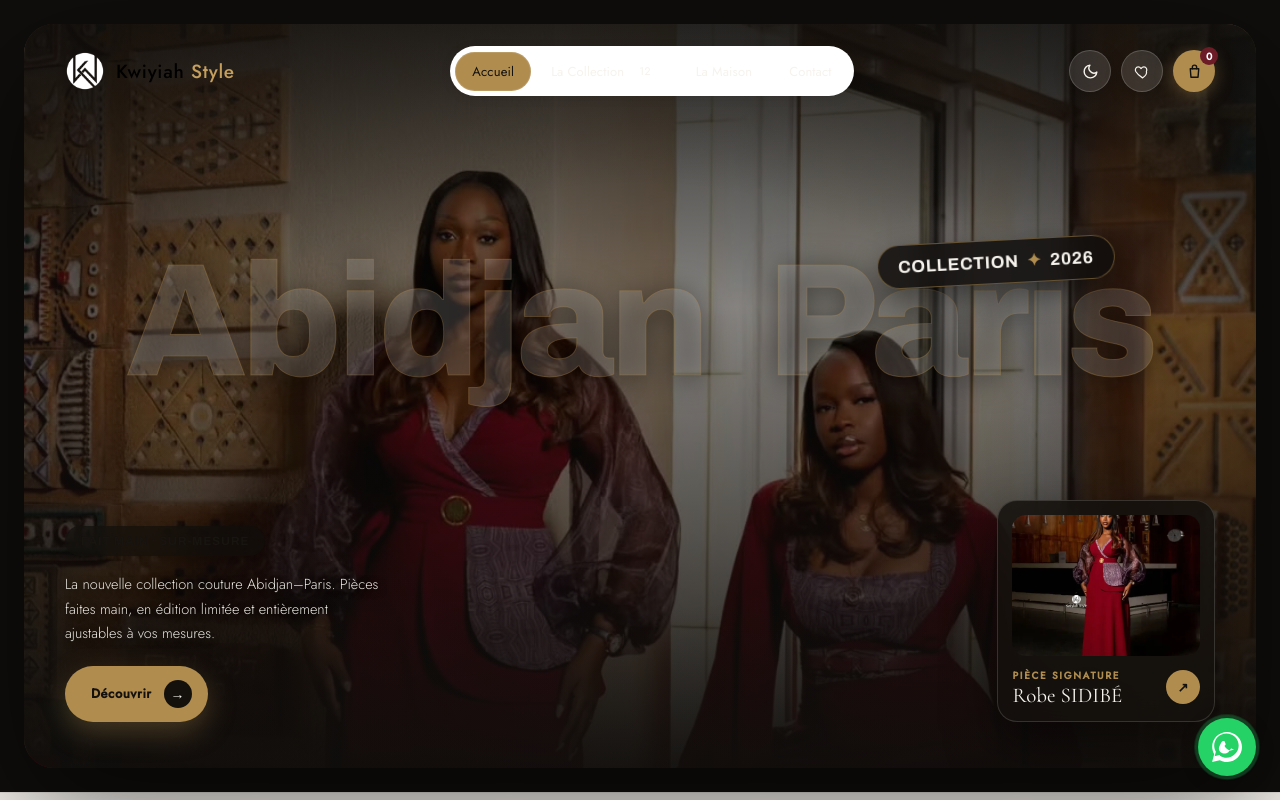
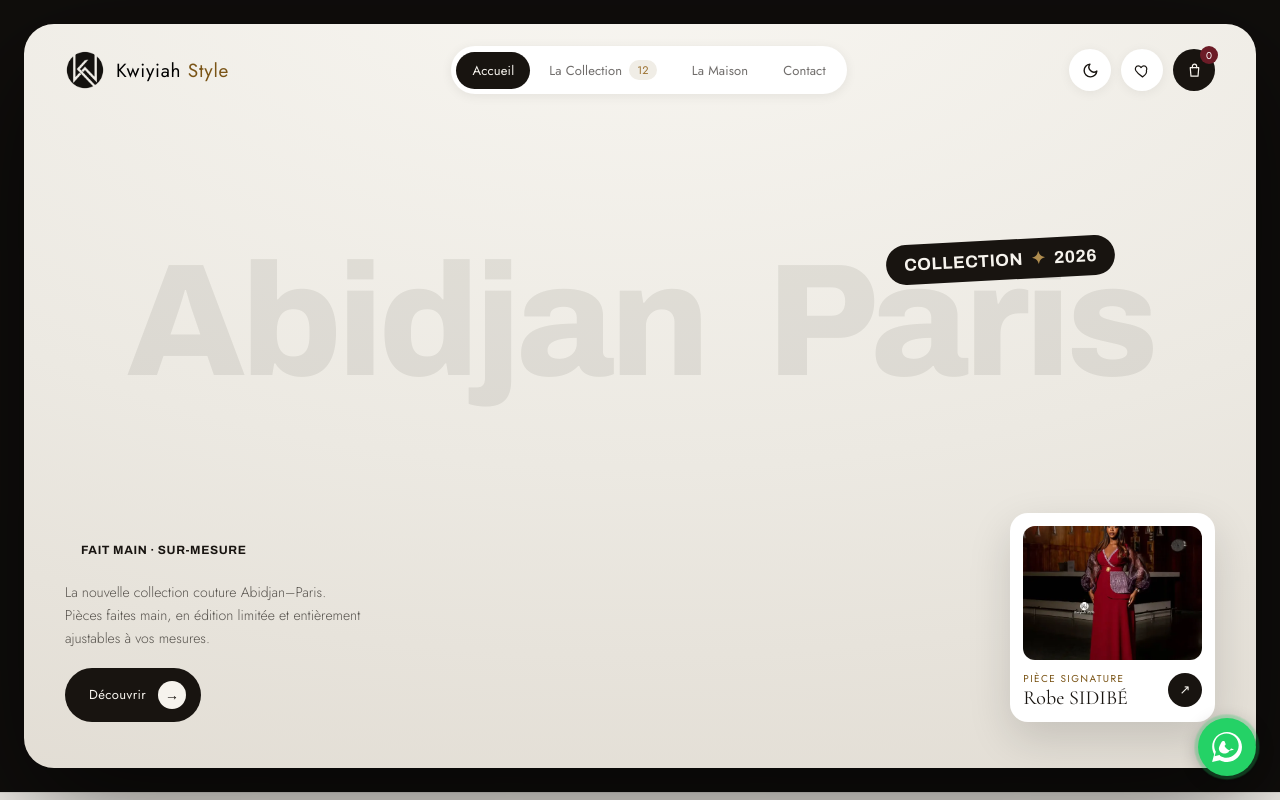
Before and after one commit to ephremkouadio2003-prog/kwiyiah, a website: page site/index.html in a window 1280 px wide. Shown: the top 800 px of the page. Drawn offline with nearby package versions, Linux system fonts and the light colour scheme.

Commit message:
revert: retrait de l'image de fond du héros tout en conservant le modèle AKOUBA

```diff
--- a/site/index.html
+++ b/site/index.html
@@ -505,23 +505,18 @@ a{color:inherit;text-decoration:none}
 <div>
   <!-- HERO VITRINE (style Gravity Free) -->
   <section style="padding:clamp(12px,2vw,24px);background:#100e0c">
-    <div class="kw-hero-inner" style="position:relative;border-radius:30px;overflow:hidden;background:#100e0c;min-height:min(840px,93vh);box-shadow:0 40px 120px rgba(0,0,0,.55)">
-      <!-- FOND ÉDITORIAL HAUTE COUTURE AVEC VOILE DE CONTRASTE -->
-      <div class="kw-hero-bg-media" style="position:absolute;inset:0;z-index:1;overflow:hidden;pointer-events:none">
-        <img fetchpriority="high" decoding="async" src="assets/eva-sidibe.webp" srcset="assets/eva-sidibe-540.webp 540w, assets/eva-sidibe.webp 1080w" sizes="100vw" alt="Kwiyiah Style Haute Couture" style="width:100%;height:100%;object-fit:cover;object-position:center 22%;filter:brightness(0.72) saturate(1.18)">
-        <div style="position:absolute;inset:0;background:linear-gradient(180deg, rgba(16,14,12,0.82) 0%, rgba(16,14,12,0.3) 38%, rgba(16,14,12,0.58) 68%, rgba(16,14,12,0.94) 100%)"></div>
-        <div style="position:absolute;inset:0;background:radial-gradient(ellipse at 50% 50%, transparent 40%, rgba(16,14,12,0.65) 100%)"></div>
-      </div>
-
+    <div class="kw-hero-inner" style="position:relative;border-radius:30px;overflow:hidden;background:radial-gradient(135% 120% at 50% -10%,#f8f6f1 0%,#ece9e2 58%,#e2ddd4 100%);min-height:min(840px,93vh);box-shadow:0 40px 120px rgba(0,0,0,.55)">
       <!-- BAR -->
       <div class="kw-header-bar" style="position:absolute;top:0;left:0;right:0;z-index:6;display:flex;align-items:center;justify-content:space-between;padding:22px clamp(18px,3.2vw,48px)">
+        <!-- Logo et icônes forment une seule ligne ; sur mobile, c'est cette
+             ligne qui reste visible, la navigation passant en dessous. -->
         <div class="kw-header-top">
-        <button type="button" onClick="{{ goAccueil }}" aria-label="Kwiyiah Style — retour à l'accueil" style="background:transparent;border:0;padding:0;font:inherit;text-align:inherit;display:flex;align-items:center;gap:11px;cursor:pointer;color:#f6f3ed !important">
-          <img src="assets/markw.png" alt="" width="40" height="40" style="width:40px;height:40px">
-          <span style="font-size:19px;letter-spacing:.04em;color:#f6f3ed !important;font-weight:500">Kwiyiah <span style="color:#c59f5b">Style</span></span>
+        <button type="button" onClick="{{ goAccueil }}" aria-label="Kwiyiah Style — retour à l'accueil" style="background:transparent;border:0;padding:0;font:inherit;text-align:inherit;display:flex;align-items:center;gap:11px;cursor:pointer;color:#181410 !important">
+          <img src="assets/markd.png" alt="" width="40" height="40" style="width:40px;height:40px">
+          <span style="font-size:19px;letter-spacing:.04em;color:#181410 !important">Kwiyiah <span style="color:#7a5416">Style</span></span>
         </button>
         <div class="kw-header-actions" style="display:flex;align-items:center;gap:10px">
-          <button onClick="{{ toggleTheme }}" aria-label="{{ themeLabel }}" title="{{ themeLabel }}" style="width:42px;height:42px;border-radius:50%;background:rgba(255,255,255,0.12);backdrop-filter:blur(14px);border:1px solid rgba(255,255,255,0.18);color:#f6f3ed;display:flex;align-items:center;justify-content:center;transition:var(--theme-transition);box-shadow:0 4px 16px rgba(0,0,0,0.25)">
+          <button onClick="{{ toggleTheme }}" aria-label="{{ themeLabel }}" title="{{ themeLabel }}" style="width:42px;height:42px;border-radius:50%;background:#fff;box-shadow:0 2px 12px rgba(0,0,0,.06);color:#181410;display:flex;align-items:center;justify-content:center;transition:var(--theme-transition)">
             <sc-if value="{{ isDarkTheme }}" hint-placeholder-val="{{ true }}">
               <svg width="18" height="18" viewBox="0 0 24 24" fill="none" stroke="currentColor" stroke-width="2" stroke-linecap="round" stroke-linejoin="round"><circle cx="12" cy="12" r="5"/><line x1="12" y1="1" x2="12" y2="3"/><line x1="12" y1="21" x2="12" y2="23"/><line x1="4.22" y1="4.22" x2="5.64" y2="5.64"/><line x1="18.36" y1="18.36" x2="19.78" y2="19.78"/><line x1="1" y1="12" x2="3" y2="12"/><line x1="21" y1="12" x2="23" y2="12"/><line x1="4.22" y1="19.78" x2="5.64" y2="18.36"/><line x1="18.36" y1="5.64" x2="19.78" y2="4.22"/></svg>
             </sc-if>
@@ -529,13 +524,13 @@ a{color:inherit;text-decoration:none}
               <svg width="17" height="17" viewBox="0 0 24 24" fill="none" stroke="currentColor" stroke-width="2" stroke-linecap="round" stroke-linejoin="round"><path d="M21 12.79A9 9 0 1 1 11.21 3 7 7 0 0 0 21 12.79z"/></svg>
             </sc-if>
           </button>
-          <button onClick="{{ goFavorites }}" aria-label="{{ favLabelNav }}" title="Favoris" style="position:relative;width:42px;height:42px;border-radius:50%;background:rgba(255,255,255,0.12);backdrop-filter:blur(14px);border:1px solid rgba(255,255,255,0.18);box-shadow:0 4px 16px rgba(0,0,0,.25);color:#f6f3ed;display:flex;align-items:center;justify-content:center"><svg width="17" height="17" viewBox="0 0 24 24" fill="none" stroke="currentColor" stroke-width="1.7" stroke-linecap="round" stroke-linejoin="round"><path d="M12 21s-7-4.6-9.5-9C1 9 2.5 5.5 6 5.5c2 0 3.2 1.2 4 2.3.8-1.1 2-2.3 4-2.3 3.5 0 5 3.5 3.5 6.5C19 16.4 12 21 12 21z"/></svg><sc-if value="{{ hasFav }}" hint-placeholder-val="{{ false }}"><span style="position:absolute;top:-3px;right:-3px;min-width:18px;height:18px;padding:0 4px;background:#b08d4f;color:#14110d;font-weight:700;border-radius:30px;font-size:10px;display:flex;align-items:center;justify-content:center">{{ favCount }}</span></sc-if></button>
-          <button onClick="{{ openCart }}" aria-label="{{ cartLabel }}" title="Panier" style="position:relative;width:42px;height:42px;border-radius:50%;background:#b08d4f;color:#14110d;box-shadow:0 4px 18px rgba(176,141,79,.4);display:flex;align-items:center;justify-content:center"><svg width="17" height="17" viewBox="0 0 24 24" fill="none" stroke="currentColor" stroke-width="2" stroke-linecap="round" stroke-linejoin="round"><path d="M6 8h12l-1 12H7L6 8z"/><path d="M9 8V6a3 3 0 0 1 6 0v2"/></svg><span style="position:absolute;top:-3px;right:-3px;min-width:18px;height:18px;padding:0 4px;background:#6c1c27;color:#fff;font-weight:700;border-radius:30px;font-size:10px;display:flex;align-items:center;justify-content:center">{{ cartCount }}</span></button>
+          <button onClick="{{ goFavorites }}" aria-label="{{ favLabelNav }}" title="Favoris" style="position:relative;width:42px;height:42px;border-radius:50%;background:#fff;box-shadow:0 2px 12px rgba(0,0,0,.06);color:#181410;display:flex;align-items:center;justify-content:center"><svg width="17" height="17" viewBox="0 0 24 24" fill="none" stroke="currentColor" stroke-width="1.7" stroke-linecap="round" stroke-linejoin="round"><path d="M12 21s-7-4.6-9.5-9C1 9 2.5 5.5 6 5.5c2 0 3.2 1.2 4 2.3.8-1.1 2-2.3 4-2.3 3.5 0 5 3.5 3.5 6.5C19 16.4 12 21 12 21z"/></svg><sc-if value="{{ hasFav }}" hint-placeholder-val="{{ false }}"><span style="position:absolute;top:-3px;right:-3px;min-width:18px;height:18px;padding:0 4px;background:#9a6f2e;color:#fff;border-radius:30px;font-size:10px;display:flex;align-items:center;justify-content:center">{{ favCount }}</span></sc-if></button>
+          <button onClick="{{ openCart }}" aria-label="{{ cartLabel }}" title="Panier" style="position:relative;width:42px;height:42px;border-radius:50%;background:#181410;color:#f6f3ed;display:flex;align-items:center;justify-content:center"><svg width="17" height="17" viewBox="0 0 24 24" fill="none" stroke="currentColor" stroke-width="1.7" stroke-linecap="round" stroke-linejoin="round"><path d="M6 8h12l-1 12H7L6 8z"/><path d="M9 8V6a3 3 0 0 1 6 0v2"/></svg><span style="position:absolute;top:-3px;right:-3px;min-width:18px;height:18px;padding:0 4px;background:#6c1c27;color:#fff;border-radius:30px;font-size:10px;display:flex;align-items:center;justify-content:center">{{ cartCount }}</span></button>
         </div>
         </div>
         <nav class="kw-header-nav" aria-label="Navigation principale">
-          <sc-for list="{{ heroNav }}" as="n" hint-placeholder-count="4">
-            <button onClick="{{ n.onClick }}" style="display:inline-flex;align-items:center;gap:7px;padding:9px 16px;border-radius:30px;font-size:13px;letter-spacing:.01em;background:{{ n.bg }};color:{{ n.color }};border:1px solid rgba(255,255,255,0.12)">{{ n.label }}<sc-if value="{{ n.hasBadge }}" hint-placeholder-val="{{ false }}"><span style="padding:2px 8px;background:{{ n.badgeBg }};border-radius:30px;font-size:11px;color:{{ n.badgeColor }}">{{ n.badge }}</span></sc-if></button>
+          <sc-for list="{{ nav }}" as="n" hint-placeholder-count="4">
+            <button onClick="{{ n.onClick }}" style="display:inline-flex;align-items:center;gap:7px;padding:9px 16px;border-radius:30px;font-size:13px;letter-spacing:.01em;background:{{ n.bg }};color:{{ n.color }}">{{ n.label }}<sc-if value="{{ n.hasBadge }}" hint-placeholder-val="{{ false }}"><span style="padding:2px 8px;background:{{ n.badgeBg }};border-radius:30px;font-size:11px;color:{{ n.badgeColor }}">{{ n.badge }}</span></sc-if></button>
           </sc-for>
         </nav>
 
@@ -543,27 +538,31 @@ a{color:inherit;text-decoration:none}
 
       <h1 class="kw-sr-only">Kwiyiah Style — haute couture sur-mesure, collection Abidjan-Paris</h1>
       <!-- TITRE EN FOND -->
-      <div class="kw-hero-title" aria-hidden="true" style="position:absolute;z-index:2;top:40%;left:0;right:0;transform:translateY(-50%);margin:0;text-align:center;font-family:'Archivo',sans-serif;font-weight:800;font-size:clamp(58px,12.5vw,208px);line-height:.84;letter-spacing:-.03em;word-spacing:.22em;color:rgba(246,243,237,0.16);text-shadow:0 4px 30px rgba(0,0,0,0.5);white-space:nowrap;pointer-events:none;-webkit-text-stroke:1px rgba(176,141,79,0.32)">Abidjan Paris</div>
+      <!-- Espace ordinaire (et non insécable) + word-spacing : le mot « Paris »
+           peut passer à la ligne sur mobile, où le titre débordait de 50 px. -->
+      <div class="kw-hero-title" aria-hidden="true" style="position:absolute;z-index:2;top:40%;left:0;right:0;transform:translateY(-50%);margin:0;text-align:center;font-family:'Archivo',sans-serif;font-weight:800;font-size:clamp(58px,12.5vw,208px);line-height:.84;letter-spacing:-.03em;word-spacing:.22em;color:rgba(24,20,16,0.08);white-space:nowrap;pointer-events:none">Abidjan Paris</div>
+
+      <!-- Emplacement du visuel central du héros. L'ancienne vidéo détourée
+           (assets/vetement.mp4 + canvas) a été retirée ; déposer ici le nouveau
+           média (img ou video) dans ce conteneur. -->
+      <div class="kw-hero-media" style="position:absolute;z-index:3;left:50%;bottom:0;transform:translateX(-50%);width:clamp(330px,47vw,660px);height:min(820px,88vh);pointer-events:none"></div>
 
       <!-- BADGE -->
-      <div class="kw-hero-badge" style="position:absolute;z-index:5;top:29%;right:clamp(30px,11vw,180px);transform:rotate(-3deg);display:inline-flex;align-items:center;gap:8px;padding:11px 20px;background:rgba(16,14,12,0.85);backdrop-filter:blur(14px);color:#f6f3ed;border:1px solid rgba(176,141,79,0.5);border-radius:40px;font-family:'Archivo',sans-serif;font-weight:700;font-size:clamp(12px,1.35vw,18px);letter-spacing:.04em;box-shadow:0 12px 30px rgba(0,0,0,0.5)">COLLECTION <span style="color:#b08d4f">✦</span> 2026</div>
+      <div class="kw-hero-badge" style="position:absolute;z-index:5;top:29%;right:clamp(30px,11vw,180px);transform:rotate(-3deg);display:inline-flex;align-items:center;gap:8px;padding:10px 18px;background:#181410;color:#f6f3ed;border-radius:40px;font-family:'Archivo',sans-serif;font-weight:700;font-size:clamp(12px,1.35vw,19px);letter-spacing:.03em">COLLECTION <span style="color:#b08d4f">✦</span> 2026</div>
 
       <!-- COPIE BAS GAUCHE -->
-      <div class="kw-hero-copy" style="position:absolute;z-index:5;left:clamp(18px,3.2vw,48px);bottom:clamp(26px,3.6vw,50px);max-width:320px">
-        <div style="display:inline-flex;align-items:center;padding:8px 16px;border:1.5px solid #b08d4f !important;background:rgba(16,14,12,0.65);backdrop-filter:blur(12px);border-radius:40px;font-family:'Archivo',sans-serif;font-weight:700;font-size:12px;letter-spacing:.06em;color:#d4af37 !important;margin-bottom:16px;box-shadow:0 4px 16px rgba(0,0,0,0.3)">FAIT MAIN · SUR-MESURE</div>
-        <p style="font-size:14.5px;line-height:1.7;color:rgba(246,243,237,.95);font-weight:300;margin-bottom:20px;text-shadow:0 2px 8px rgba(0,0,0,0.7)">La nouvelle collection couture Abidjan–Paris. Pièces faites main, en édition limitée et entièrement ajustables à vos mesures.</p>
-        <button onClick="{{ goBoutique }}" style="display:inline-flex;align-items:center;gap:12px;padding:14px 16px 14px 26px;background:#b08d4f;color:#14110d;font-weight:600;border-radius:40px;font-size:13px;letter-spacing:.04em;box-shadow:0 10px 28px rgba(176,141,79,0.35);border:0;cursor:pointer" style-hover="background:#c9a96a;transform:translateY(-2px)">Découvrir <span style="width:28px;height:28px;border-radius:50%;background:#14110d;color:#f6f3ed;display:flex;align-items:center;justify-content:center;font-size:14px">→</span></button>
+      <div class="kw-hero-copy" style="position:absolute;z-index:5;left:clamp(18px,3.2vw,48px);bottom:clamp(26px,3.6vw,50px);max-width:300px">
+        <div style="display:inline-flex;align-items:center;padding:8px 16px;border:1.5px solid #181410 !important;border-radius:40px;font-family:'Archivo',sans-serif;font-weight:700;font-size:12px;letter-spacing:.05em;color:#181410 !important;margin-bottom:16px">FAIT MAIN · SUR-MESURE</div>
+        <p style="font-size:14px;line-height:1.65;color:rgba(24,20,16,.7);font-weight:300;margin-bottom:18px">La nouvelle collection couture Abidjan–Paris. Pièces faites main, en édition limitée et entièrement ajustables à vos mesures.</p>
+        <button onClick="{{ goBoutique }}" style="display:inline-flex;align-items:center;gap:12px;padding:13px 15px 13px 24px;background:#181410;color:#f6f3ed;border-radius:40px;font-size:13px;letter-spacing:.03em" style-hover="background:#9a6f2e">Découvrir <span style="width:28px;height:28px;border-radius:50%;background:#f6f3ed;color:#181410;display:flex;align-items:center;justify-content:center;font-size:14px">→</span></button>
       </div>
 
       <!-- CARTE PRODUIT BAS DROITE -->
-      <div onClick="{{ goSidibe }}" onKeyDown="{{ goSidibeKey }}" role="button" tabindex="0" aria-label="Voir la robe SIDIBÉ" class="kw-hero-card" style="position:absolute;z-index:5;right:clamp(18px,3.2vw,48px);bottom:clamp(26px,3.6vw,50px);display:flex;flex-direction:column;gap:12px;width:clamp(190px,17vw,230px);padding:14px;background:rgba(20,17,14,0.85);backdrop-filter:blur(20px);border:1px solid rgba(255,255,255,0.14);border-radius:20px;box-shadow:0 20px 50px rgba(0,0,0,.5);text-align:left;color:#f6f3ed;cursor:pointer;transition:transform .2s ease,box-shadow .2s ease" style-hover="transform:translateY(-4px);box-shadow:0 24px 60px rgba(0,0,0,.65);border-color:rgba(176,141,79,0.5)">
-        <div style="overflow:hidden;border-radius:14px;aspect-ratio:4/3;background:#181410"><img fetchpriority="high" decoding="async" src="assets/sidibe-1.webp" srcset="assets/sidibe-1-540.webp 540w, assets/sidibe-1.webp 1080w" sizes="(max-width:768px) 84px, 222px" alt="Robe SIDIBÉ" style="width:100%;height:100%;object-fit:cover"></div>
+      <div onClick="{{ goSidibe }}" onKeyDown="{{ goSidibeKey }}" role="button" tabindex="0" aria-label="Voir la robe SIDIBÉ" class="kw-hero-card" style="position:absolute;z-index:5;right:clamp(18px,3.2vw,48px);bottom:clamp(26px,3.6vw,50px);display:flex;flex-direction:column;gap:11px;width:clamp(180px,16vw,222px);padding:13px;background:#fff;border-radius:18px;box-shadow:0 16px 44px rgba(0,0,0,.14);text-align:left;color:var(--text-primary);cursor:pointer" style-hover="box-shadow:0 22px 60px rgba(0,0,0,.2)">
+        <div style="overflow:hidden;border-radius:12px;aspect-ratio:4/3;background:#ece9e2"><img fetchpriority="high" decoding="async" src="assets/sidibe-1.webp" srcset="assets/sidibe-1-540.webp 540w, assets/sidibe-1.webp 1080w" sizes="(max-width:768px) 84px, 222px" alt="Robe SIDIBÉ" style="width:100%;height:100%;object-fit:cover"></div>
         <div style="display:flex;align-items:center;justify-content:space-between;gap:10px">
-          <div style="min-width:0">
-            <div style="font-size:10px;letter-spacing:.16em;text-transform:uppercase;color:#b08d4f;margin-bottom:2px;white-space:nowrap;font-weight:600">Pièce signature</div>
-            <div style="font-family:'Cormorant Garamond',serif;font-size:21px;line-height:1.05;white-space:nowrap;color:#f6f3ed">Robe SIDIBÉ</div>
-          </div>
-          <span style="flex:none;width:34px;height:34px;border-radius:50%;background:#b08d4f;color:#14110d;display:flex;align-items:center;justify-content:center;font-size:13px;font-weight:700">↗</span>
+          <div style="min-width:0"><div style="font-size:10px;letter-spacing:.14em;text-transform:uppercase;color:var(--gold);margin-bottom:2px;white-space:nowrap">Pièce signature</div><div style="font-family:'Cormorant Garamond',serif;font-size:20px;line-height:1.05;white-space:nowrap">Robe SIDIBÉ</div></div>
+          <span style="flex:none;width:34px;height:34px;border-radius:50%;background:#181410;color:#f6f3ed;display:flex;align-items:center;justify-content:center;font-size:13px">↗</span>
         </div>
       </div>
 
@@ -1637,18 +1636,15 @@ class Component extends DCLogic {
     ];
     const activeKey=(st.screen==='produit'||st.screen==='checkout')?'boutique':st.screen;
     const nav=navDef.map(n=>{ const a=n.key===activeKey; return {label:n.label,onClick:n.onClick,hasBadge:!!n.badge,badge:n.badge||'',
-      bg:a?'var(--text-primary)':'transparent', color:a?'var(--bg-primary)':'var(--text-secondary)',
-      badgeBg:a?'rgba(255,255,255,.2)':'var(--bg-secondary)', badgeColor:a?'var(--bg-primary)':'var(--gold)'}; });
-    const heroNav=navDef.map(n=>{ const a=n.key===activeKey; return {label:n.label,onClick:n.onClick,hasBadge:!!n.badge,badge:n.badge||'',
-      bg:a?'#b08d4f':'rgba(255,255,255,0.14)', color:a?'#14110d':'#f6f3ed',
-      badgeBg:a?'rgba(0,0,0,.22)':'rgba(255,255,255,0.22)', badgeColor:a?'#14110d':'#f6f3ed'}; });
+      bg:a?'#181410':'transparent', color:a?'#f6f3ed':'rgba(24,20,16,.62)',
+      badgeBg:a?'rgba(255,255,255,.18)':'#f0ede6', badgeColor:a?'#f6f3ed':'#9a6f2e'}; });
 
     return {
       isAccueil: st.screen==='accueil', isBoutique: st.screen==='boutique', isProduit: st.screen==='produit' && !!p, isMaison: st.screen==='maison',
       isContact: st.screen==='contact', isCheckout: st.screen==='checkout',
       notAccueil: st.screen!=='accueil',
       showFullFooter: st.screen==='accueil'||st.screen==='maison',
-      nav, heroNav, hasFav: st.fav.length>0,
+      nav, hasFav: st.fav.length>0,
       contactSent: st.contactSent, contactOpen: !st.contactSent, checkoutDone: st.checkoutDone, checkoutActive: !st.checkoutDone, orderRef: st.orderRef||'',
       cForm:this._refCForm, submitContact:(e)=>this.submitContact(e),
       waFallback: st.waFallback||'', waBlocked: !!st.waFallback,
```
